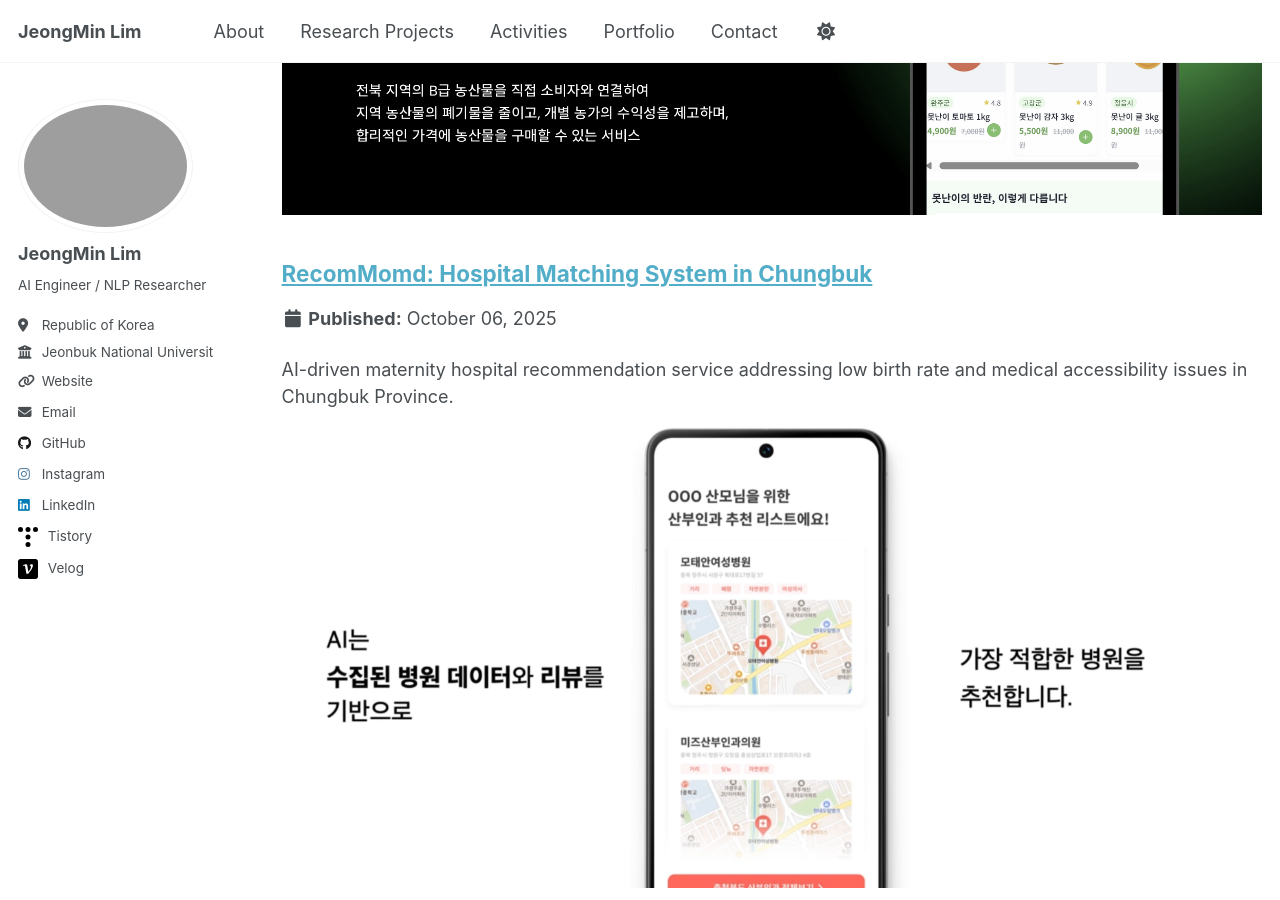
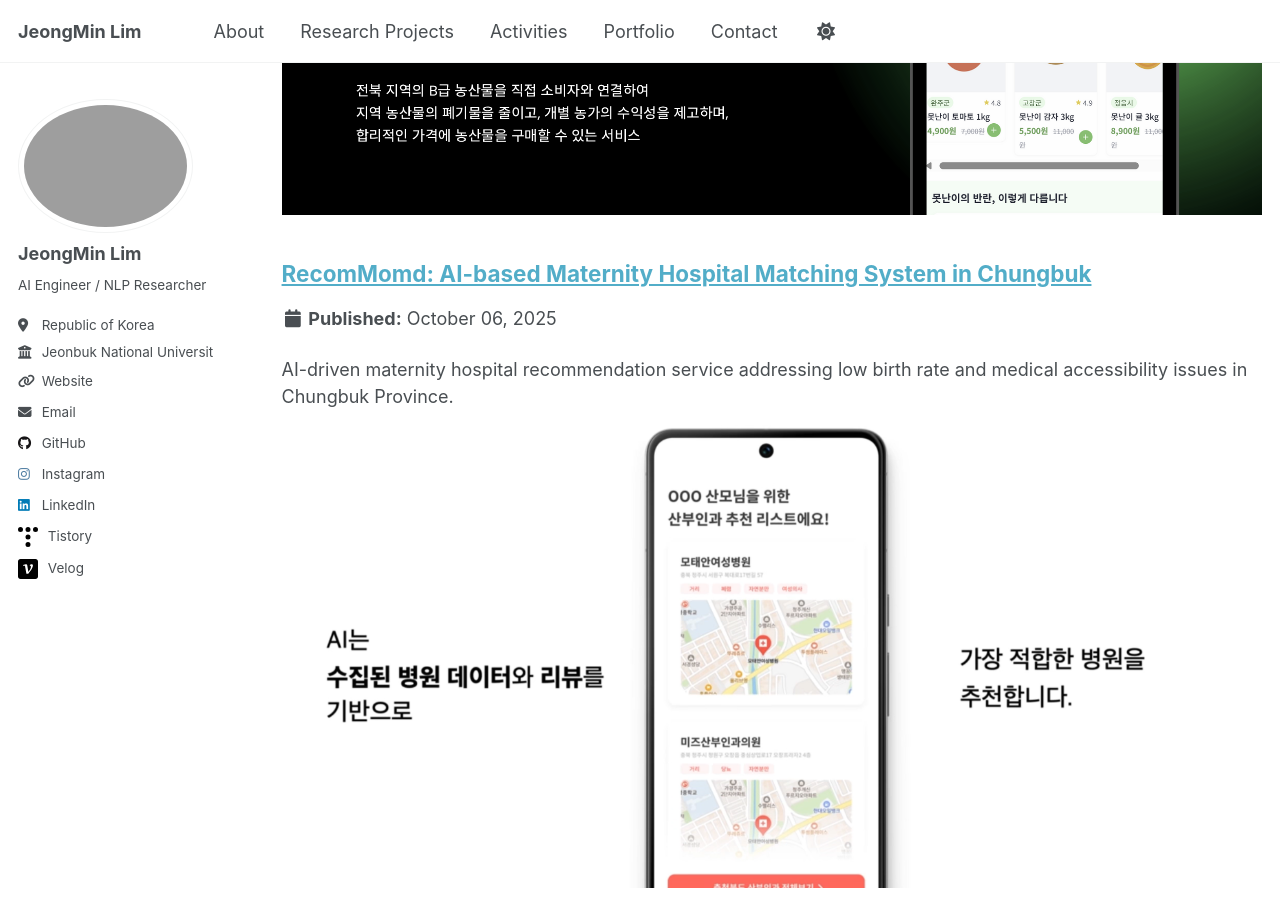
Before and after one commit to JeongMinIsBest/JeongMinIsBest.github.io, a Jekyll site: the page built from _pages/portfolio.html, in a window 1280 px wide and 900 px high, scrolled down 1454 px. Built offline with Jekyll 4.4.1, drawn with Linux system fonts in a browser that asks for light colours; a script that is not in the unit is left out.

Commit message:
Update portfolio-3.md

```diff
--- a/_portfolio/portfolio-3.md
+++ b/_portfolio/portfolio-3.md
@@ -1,10 +1,10 @@
 ---
-title: "RecomMomd: Hospital Matching System in Chungbuk"
+title: "RecomMomd: AI-based Maternity Hospital Matching System in Chungbuk"
 excerpt: "AI-driven maternity hospital recommendation service addressing low birth rate and medical accessibility issues in Chungbuk Province.<br/><img src='/images/portfolio/recommomd.png'>"
 collection: portfolio
 ---
 
-## 🏥 Hospital Matching System in Chungbuk (RecomMomd: AI-based Maternity Hospital Recommendation)
+## 🏥 RecomMomd: AI-based Maternity Hospital Matching System in Chungbuk
 *Team Project | Jun 2025*
 <br/>
 
@@ -17,10 +17,10 @@ collection: portfolio
 - Highlighted **policy-level implications**, enabling data-driven maternal healthcare planning and boosting trust in local hospitals.
 <br/>
 
-[📄 View Full Proposal (PDF)](/files/recommomd_hospital_matching_proposal.pdf)
+[📄 View Full Proposal (PDF)](/files/recommomd.pdf)
 
-<video width="600" controls>
-  <source src="/files/recommomd_demo.mp4" type="video/mp4">
+<video width="600" controls poster="images/portfolio/recommomd.png">
+  <source src="/files/hospital_matching_demo.mp4" type="video/mp4">
   Your browser does not support the video tag.
 </video>
 <br/>
```
